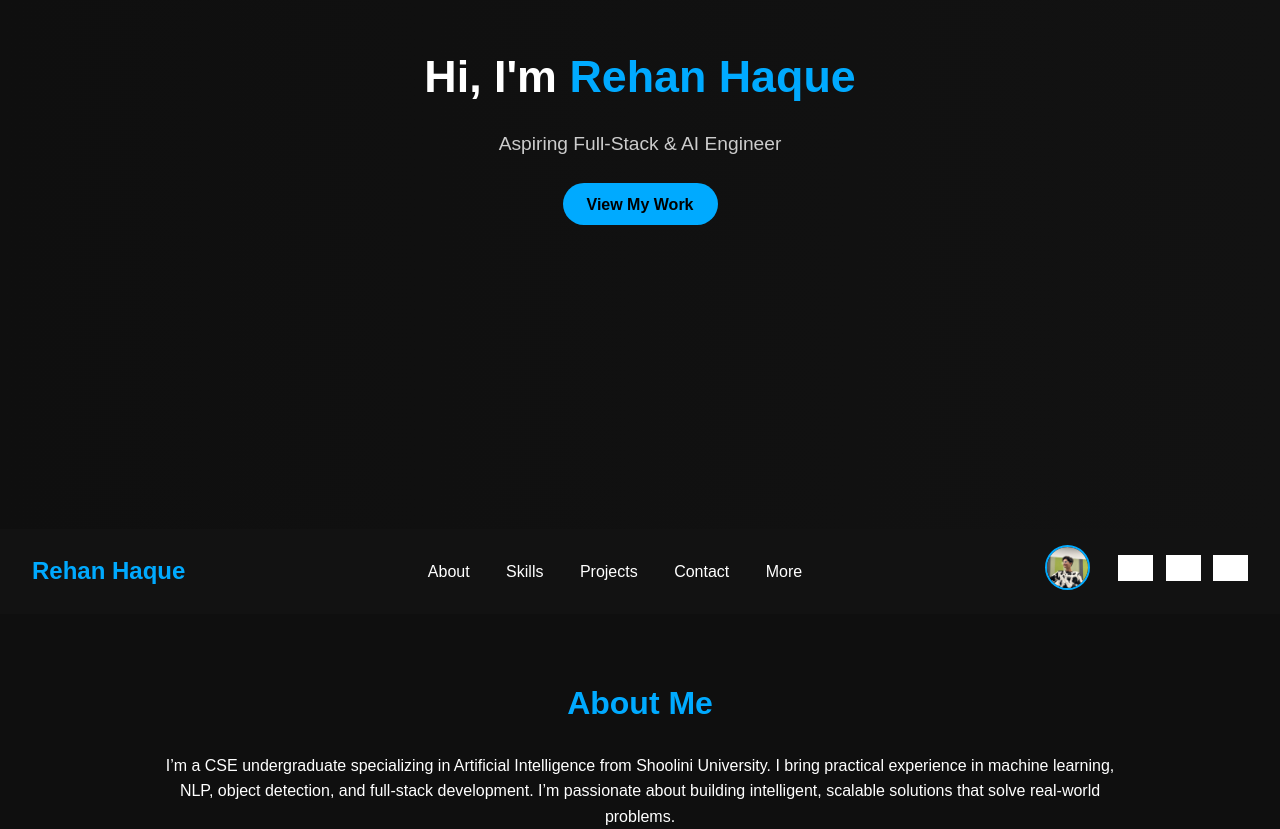
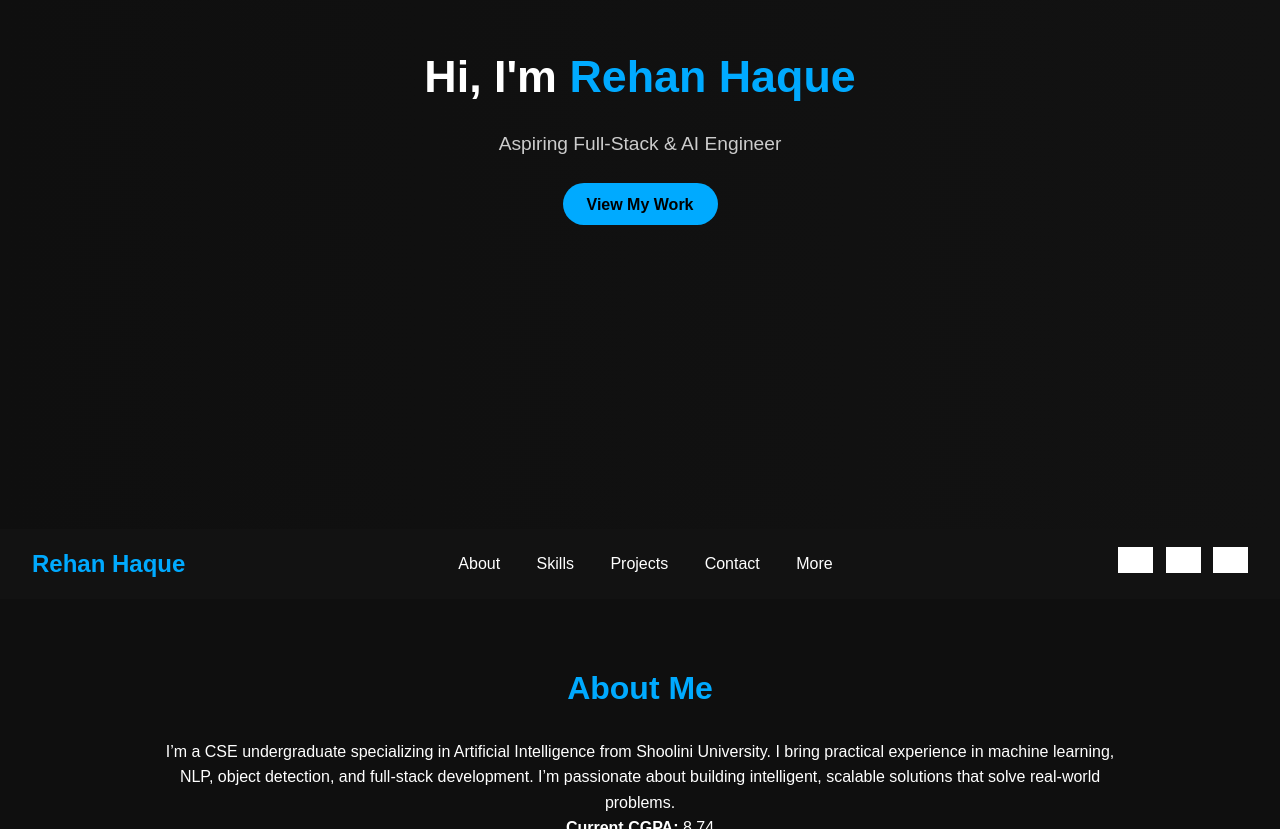
Before and after one commit to RehanHQ/RehanHQ.github.io, a plain HTML site: page portfolio.html in a window 1280 px wide. Shown: the part 271-1100 px from the top of the page. Drawn offline with Linux system fonts and the light colour scheme; grey boxes are pictures that could not be loaded.

Commit message:
Update portfolio.html

```diff
--- a/portfolio.html
+++ b/portfolio.html
@@ -27,11 +27,6 @@
       <a href="#contact">Contact</a>
       <a href="#extra">More</a>
     </nav>
-    <div class="header-right">
-      <!-- Profile Pic Clickable -->
-      <a href="#about">
-        <img src="new_profile.jpg" alt="Rehan Haque" class="corner-pic" />
-      </a>
     <div class="social-icons">
       <a href="https://linkedin.com/in/rehan-haque-781909222" target="_blank">
         <img src="https://cdn.jsdelivr.net/gh/devicons/devicon/icons/linkedin/linkedin-original.svg" alt="LinkedIn" />
@@ -42,7 +37,6 @@
       <a href="https://leetcode.com/u/RehanHaque/" target="_blank">
         <img src="https://upload.wikimedia.org/wikipedia/commons/1/19/LeetCode_logo_black.png" alt="LeetCode" class="leetcode-icon" />
       </a>
-      </div>
     </div>
   </header>
 
```
Lines whose indentation alone changed are shown as unchanged.
